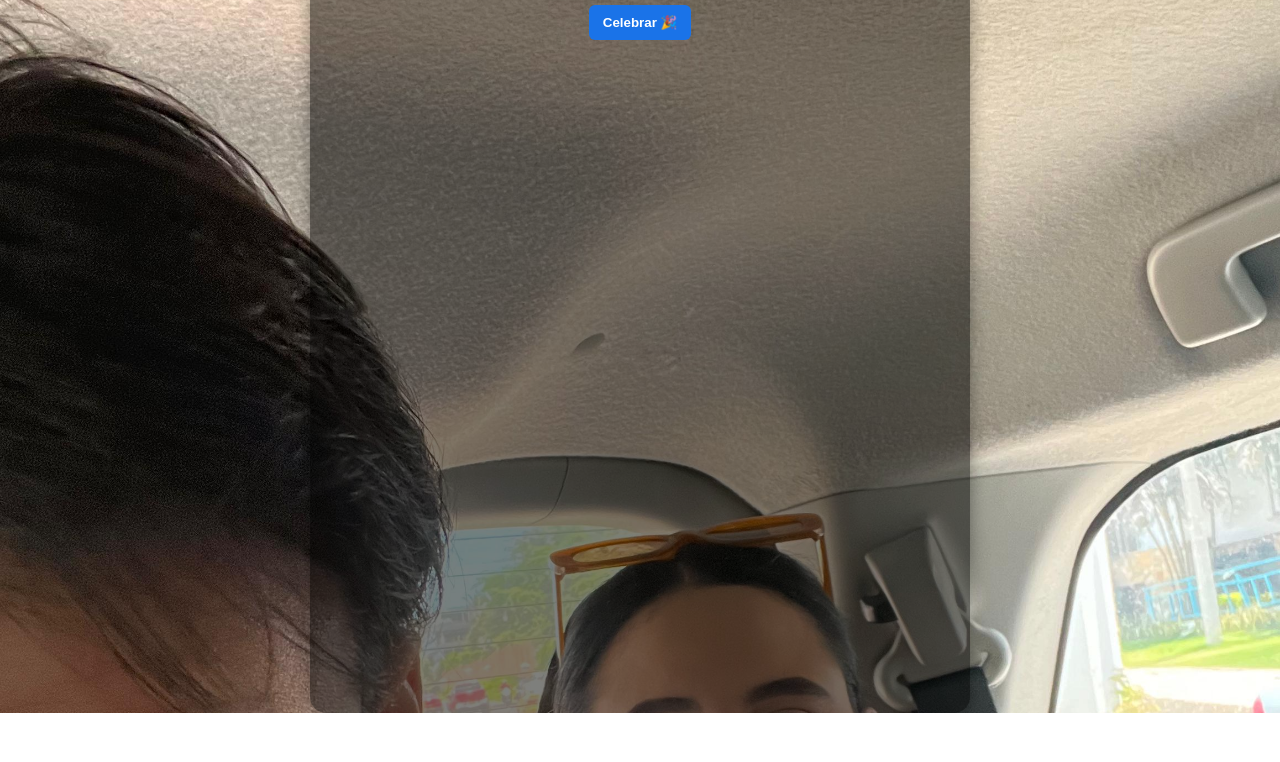
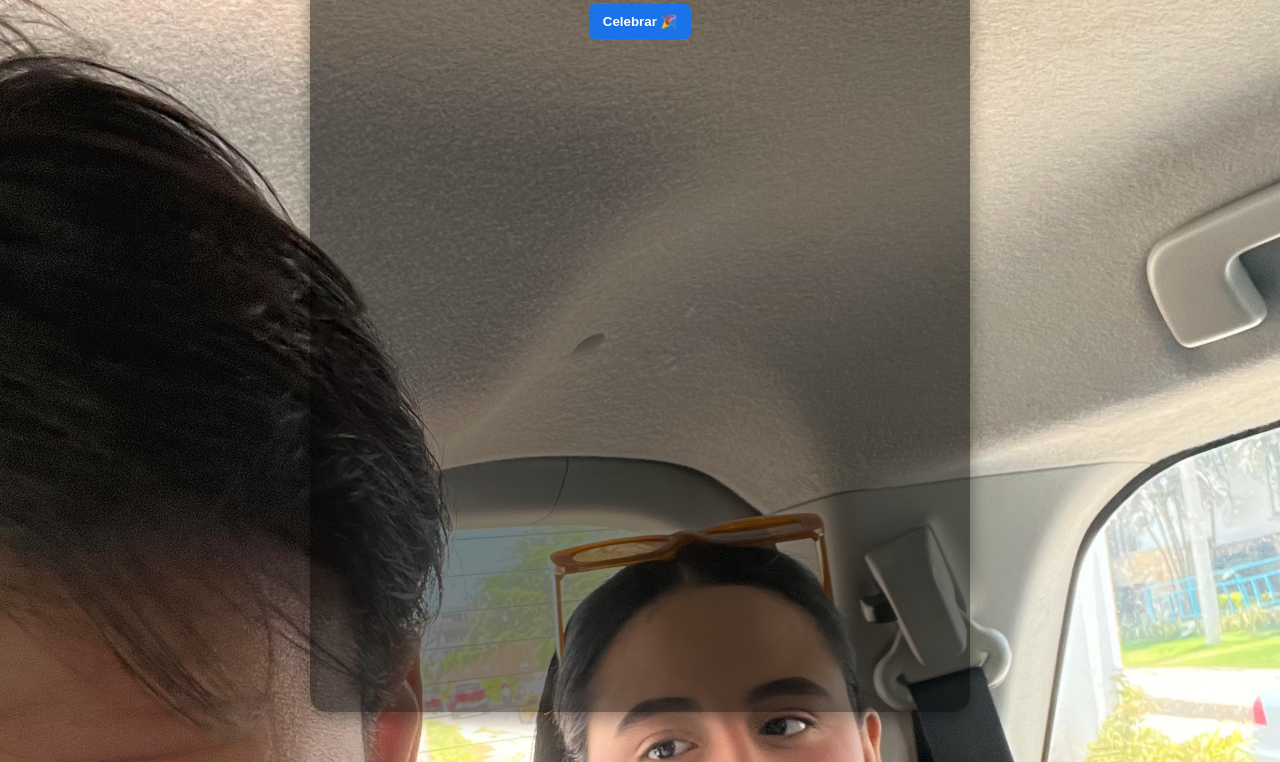
Before and after one commit to santiagojce04-coder/Hola, a plain HTML site: page index.html in a window 1280 px wide. Shown: the part 88-850 px from the top of the page. Before the commit the page ends 801 px from the top, so only its background shows below. Drawn offline with Linux system fonts and the light colour scheme.

Commit message:
Update index.html

```diff
--- a/index.html
+++ b/index.html
@@ -18,7 +18,7 @@
       display:flex;
       align-items:flex start;
       justify-content:center;
-      padding-top: 1px;
+      padding-bottom: 50px;
     }
     .overlay {
       background: rgba(0,0,0,0.5);
```
